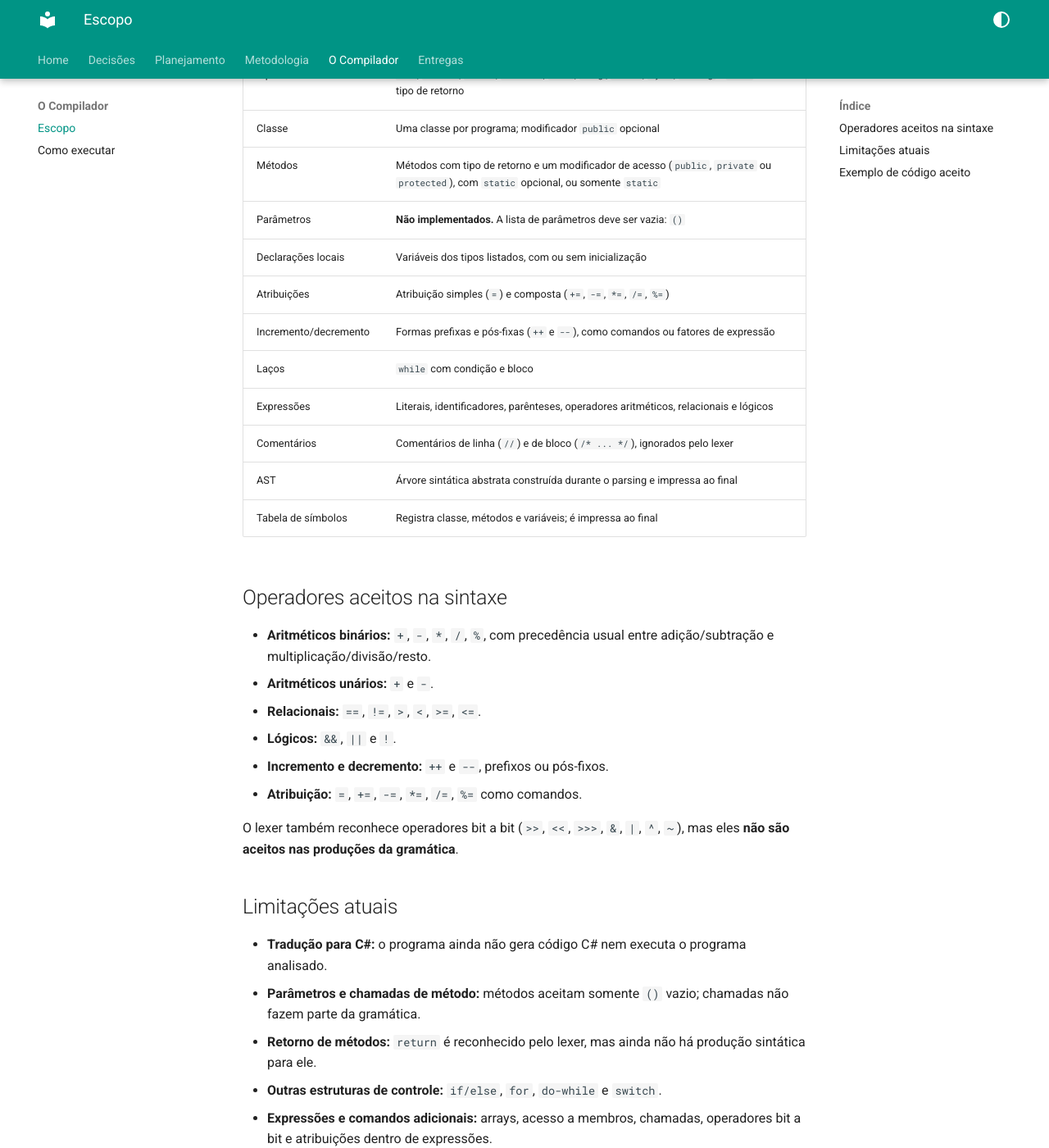
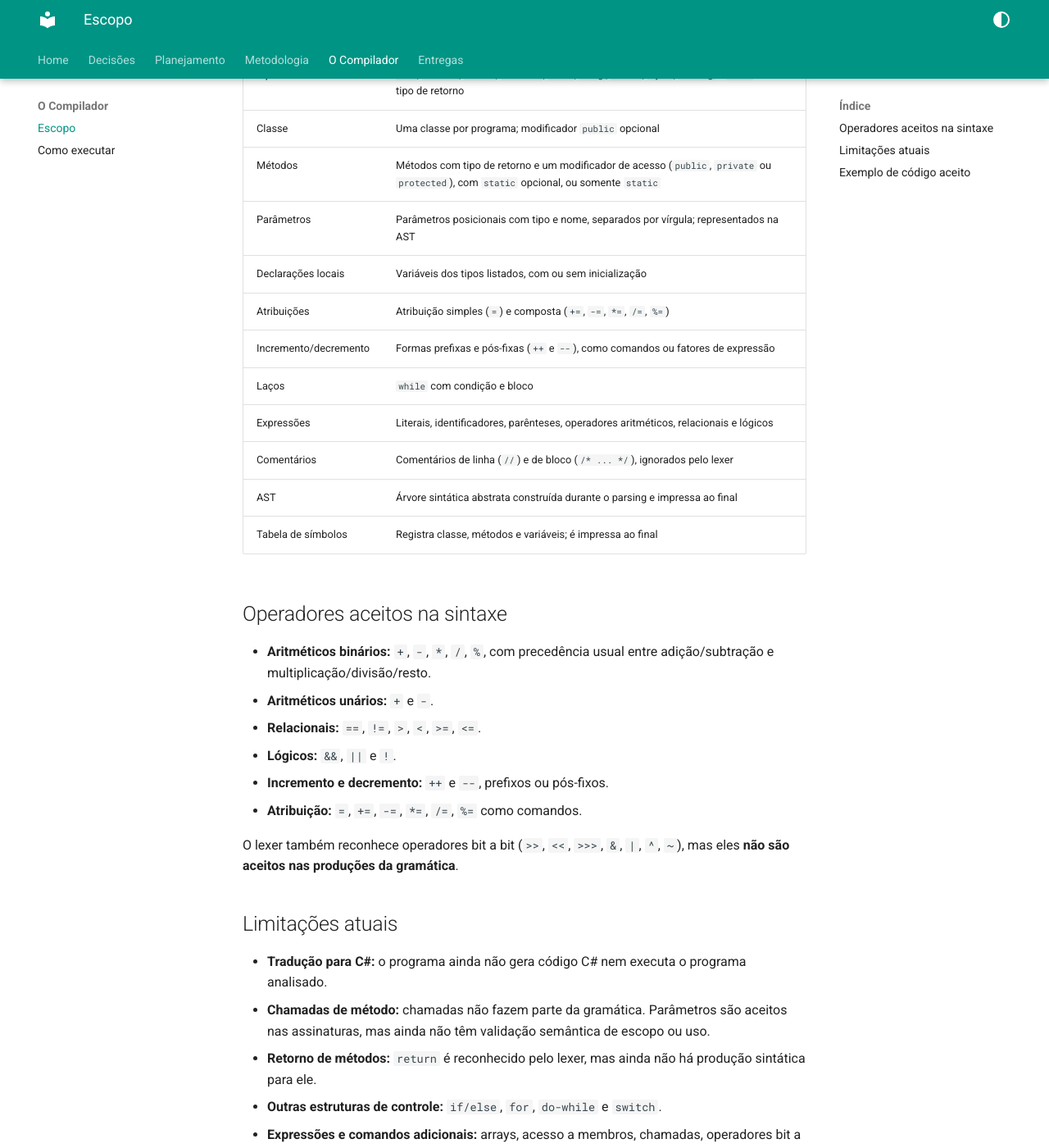
Before and after one commit to LeticiaMonteiroo/Compiladores-Grupo10, an MkDocs documentation site: the page built from docs/compiladordetalhes/escopo.md, in a window 1280 px wide and 1400 px high, scrolled down 298 px. Shown: the whole window at 82% size. Built offline with MkDocs 1.6.1 and Material for MkDocs 9.7.7, drawn with Linux system fonts in a browser that asks for light colours.

Commit message:
docs: atualiza a documentação referente aos parametros

```diff
--- a/docs/compiladordetalhes/escopo.md
+++ b/docs/compiladordetalhes/escopo.md
@@ -10,7 +10,7 @@
 | Tipos | `int`, `double`, `float`, `boolean`, `char`, `long`, `short`, `byte`, `String` e `void` como tipo de retorno |
 | Classe | Uma classe por programa; modificador `public` opcional |
 | Métodos | Métodos com tipo de retorno e um modificador de acesso (`public`, `private` ou `protected`), com `static` opcional, ou somente `static` |
-| Parâmetros | **Não implementados.** A lista de parâmetros deve ser vazia: `()` |
+| Parâmetros | Parâmetros posicionais com tipo e nome, separados por vírgula; representados na AST |
 | Declarações locais | Variáveis dos tipos listados, com ou sem inicialização |
 | Atribuições | Atribuição simples (`=`) e composta (`+=`, `-=`, `*=`, `/=`, `%=`) |
 | Incremento/decremento | Formas prefixas e pós-fixas (`++` e `--`), como comandos ou fatores de expressão |
@@ -37,8 +37,9 @@ O lexer também reconhece operadores bit a bit (`>>`, `<<`, `>>>`, `&`, `|`,
 
 - **Tradução para C#:** o programa ainda não gera código C# nem executa o
   programa analisado.
-- **Parâmetros e chamadas de método:** métodos aceitam somente `()` vazio;
-  chamadas não fazem parte da gramática.
+- **Chamadas de método:** chamadas não fazem parte da gramática. Parâmetros
+  são aceitos nas assinaturas, mas ainda não têm validação semântica de escopo
+  ou uso.
 - **Retorno de métodos:** `return` é reconhecido pelo lexer, mas ainda não há
   produção sintática para ele.
 - **Outras estruturas de controle:** `if/else`, `for`, `do-while` e `switch`.
```
